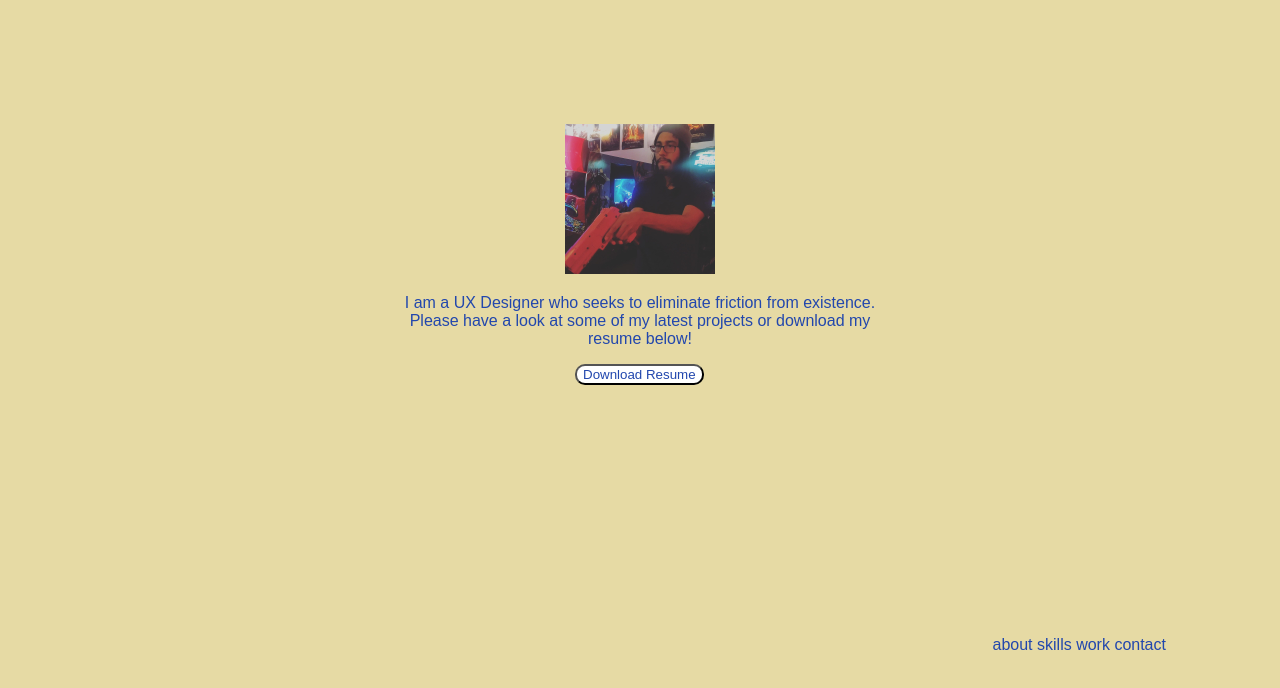
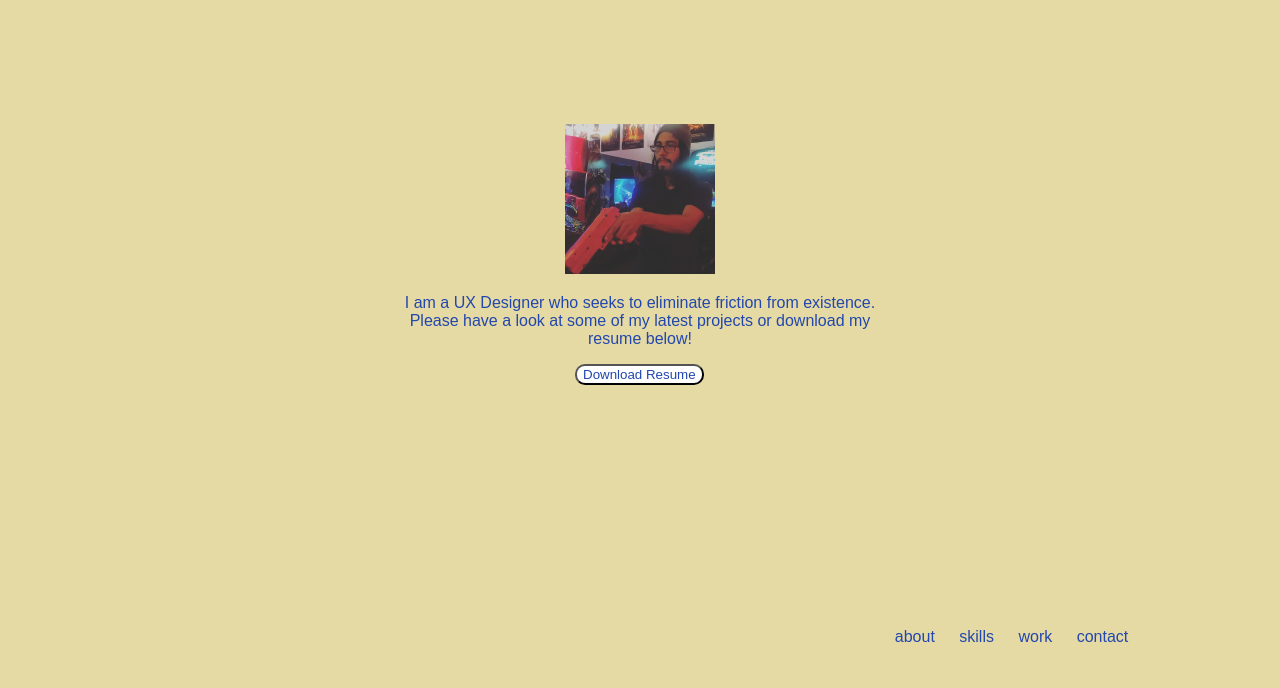
Before and after one commit to matthewalvarado94/UX_UI_HW_17, a plain HTML site: page index.html in a window 1280 px wide. Shown: the part 100-788 px from the top of the page. Drawn offline with Linux system fonts and the light colour scheme.

Commit message:
i think this is okay?

```diff
--- a/CSS/style.css
+++ b/CSS/style.css
@@ -61,7 +61,7 @@ footer{
     color: white;
     width: 100%;
     text-align: right;
-    display: flex;
+    display: inline;
     justify-content: flex-end;
     justify-content: space-around;
 }
@@ -71,7 +71,7 @@ footer ul{
     text-align: center;
     padding: .5%;
     padding-left: 70%;
-
+    display: inline;
     margin: 2px;
 }
 
@@ -82,5 +82,5 @@ footer ul{
 }
 
 .footer-li {
-    padding-right: 400px;
+    padding-right: 20px;
 }
--- a/index.html
+++ b/index.html
@@ -28,11 +28,11 @@
         </section>
 
         <footer>
-            <ul class="footer-ul">
-                <li class="inline-block footer-ul">about</li>
-                <li class="inline-block footer-ul">skills</li>
-                <li class="inline-block footer-ul">work</li>
-                <li class="inline-block footer-ul">contact</li>
+            <ul id="footer-ul">
+                <li class="inline-block footer-li">about</li>
+                <li class="inline-block footer-li">skills</li>
+                <li class="inline-block footer-li">work</li>
+                <li class="inline-block footer-li">contact</li>
             </ul>
         </footer>
 
```
